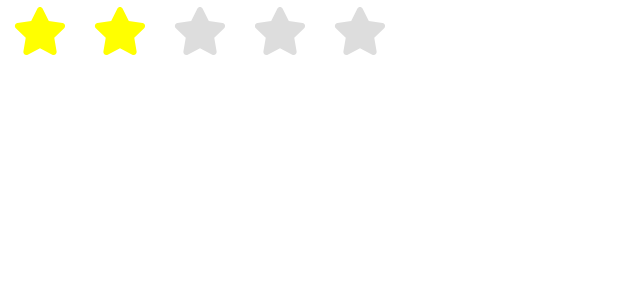
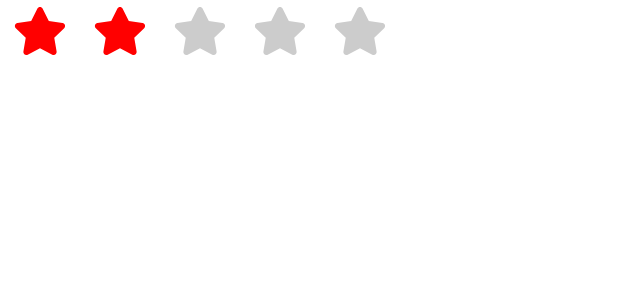
Before and after one commit to davidtangusc/star-rating-with-classes, a React (Create React App) app: page / in a window 1280 px wide. Shown: the top 300 px of the page, without its empty margins (0-640 px from the left). Built offline with nearby package versions, Linux system fonts and the light colour scheme.

Commit message:
3. Extracting star colors and size as props with default values

```diff
--- a/src/App.js
+++ b/src/App.js
@@ -12,6 +12,14 @@ export default class App extends React.Component {
   }
 
   render() {
+    let filledColor = "green";
+
+    if (this.state.rating === 3) {
+      filledColor = "orange";
+    } else if (this.state.rating < 3) {
+      filledColor = "red";
+    }
+
     return (
       <div className="App">
         <StarRating
@@ -19,6 +27,9 @@ export default class App extends React.Component {
           onClick={(rating) => {
             this.setState({ rating });
           }}
+          emptyColor="#ccc"
+          filledColor={filledColor}
+          size="3x"
         />
       </div>
     );
--- a/src/StarRating.js
+++ b/src/StarRating.js
@@ -5,6 +5,11 @@ import { faStar } from "@fortawesome/free-solid-svg-icons";
 export default class StarRating extends React.Component {
   render() {
     const stars = [];
+    const {
+      emptyColor = "#bbb",
+      filledColor = "yellow",
+      size = "3x",
+    } = this.props;
 
     for (let i = 1; i <= 5; i++) {
       stars.push(
@@ -13,6 +18,9 @@ export default class StarRating extends React.Component {
           starRatingValue={this.props.value}
           key={i}
           onClick={this.props.onClick}
+          emptyColor={emptyColor}
+          filledColor={filledColor}
+          size={size}
         />
       );
     }
@@ -23,10 +31,6 @@ export default class StarRating extends React.Component {
 
 class Star extends React.Component {
   render() {
-    const emptyColor = "#ddd";
-    const filledColor = "yellow";
-    const size = "3x";
-
     return (
       <button
         type="button"
@@ -44,10 +48,10 @@ class Star extends React.Component {
           icon={faStar}
           color={
             this.props.starValue <= this.props.starRatingValue
-              ? filledColor
-              : emptyColor
+              ? this.props.filledColor
+              : this.props.emptyColor
           }
-          size={size}
+          size={this.props.size}
         />
       </button>
     );
```
